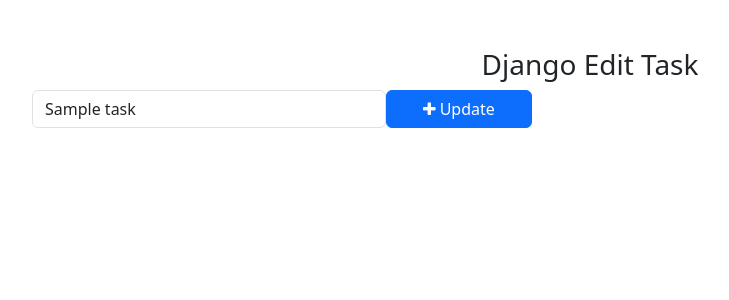
After one commit to katwalsanjit/ToDo, a Django app: template templates/edit_task.html in a window 1280 px wide. The commit adds this page. Shown: the top 300 px of the page, without its empty margins (50-779 px from the left). Run offline with Django 5.2, Linux system fonts and the light colour scheme; the template is opened without the code that fills it: most values are stand-ins (such as "Sample title", 1, 10 or a date in 2020).

Commit message:
edit and delete is done

```diff
--- /dev/null
+++ b/templates/edit_task.html
@@ -0,0 +1,31 @@
+<!DOCTYPE html>
+<html lang="en">
+<head>
+  <meta charset="UTF-8">
+  <meta name="viewport" content="width=device-width, initial-scale=1.0">
+  <title>Edit Task</title>
+  <!-- Bootstrap -->
+  <link href="https://cdn.jsdelivr.net/npm/bootstrap@5.3.0-alpha1/dist/css/bootstrap.min.css" rel="stylesheet"
+    integrity="sha384-GLhlTQ8iRABdZLl6O3oVMWSktQOp6b7In1Zl3/Jr59b6EGGoI1aFkw7cmDA6j6gD" crossorigin="anonymous">
+  <script src="https://cdn.jsdelivr.net/npm/bootstrap@5.3.0-alpha1/dist/js/bootstrap.bundle.min.js"
+    integrity="sha384-w76AqPfDkMBDXo30jS1Sgez6pr3x5MlQ1ZAGC+nuZB+EYdgRZgiwxhTBTkF7CXvN" crossorigin="anonymous"></script>
+  <!-- Font Awesome Icons -->
+  <link rel="stylesheet" href="https://cdnjs.cloudflare.com/ajax/libs/font-awesome/4.7.0/css/font-awesome.min.css">
+
+</head>
+<body>
+  <div class="container">
+    <h3 class="pt-5 text-center">Django Edit Task</h3>
+    <form action="{% url 'editTask' edit_task.id %}" method="POST" style="width: 500px;">
+      {% csrf_token %}
+      <div class="form-group">
+        <span style="display: flex;">
+          <input type="text" value="{{ edit_task.task }}" name="task" class="form-control" placeholder="Add a task">
+          <button type="submit" class="btn btn-primary" style="width: 200px;"><i class="fa fa-plus"></i>
+            Update</button>
+        </span>
+      </div>
+    </form>
+  </div>
+</body>
+</html>
--- a/templates/home.html
+++ b/templates/home.html
@@ -39,8 +39,8 @@
                 <a href="{% url 'markAsDone' task.pk %}" class="btn btn-success">
                   <i class="fa fa-check"></i> Mark as Done
                 </a>
-                <a href="#" class="btn btn-danger"><i class="fa fa-trash"></i></a>
-                <a href="#" class="btn btn-primary"><i class="fa fa-pencil"></i></a>
+                <a href="{% url 'deleteTask' task.id %}" class="btn btn-danger"><i class="fa fa-trash"></i></a>
+                <a href="{% url 'editTask' task.id %}" class="btn btn-primary"><i class="fa fa-pencil"></i></a>
               </span>
             </div>
           </div>
--- a/todo/urls.py
+++ b/todo/urls.py
@@ -4,5 +4,7 @@ from . import views
 urlpatterns = [
   path('addTask/', views.addTask, name='addTask'),
   path('mark_as_done/<int:pk>/', views.markAsDone, name='markAsDone'),
-  path('mark_as_undone/<int:pk>/', views.markAsUnDone, name='markAsUnDone')
+  path('mark_as_undone/<int:pk>/', views.markAsUnDone, name='markAsUnDone'),
+  path('edit_task/<int:pk>/', views.editTask, name='editTask'),
+  path('delete_task/<int:pk>/', views.delete_task, name='deleteTask'),
 ]
--- a/zz_notes.txt
+++ b/zz_notes.txt
@@ -4,7 +4,7 @@ activate the virtual host: source env/bin/activate
 
 pip install Django
 
-pip freeze
+pip freeze > requirements.txt
 
 django-admin startproject todo_main .
 
```
Also changed, not shown: todo/views.py (+21 -0 lines).
